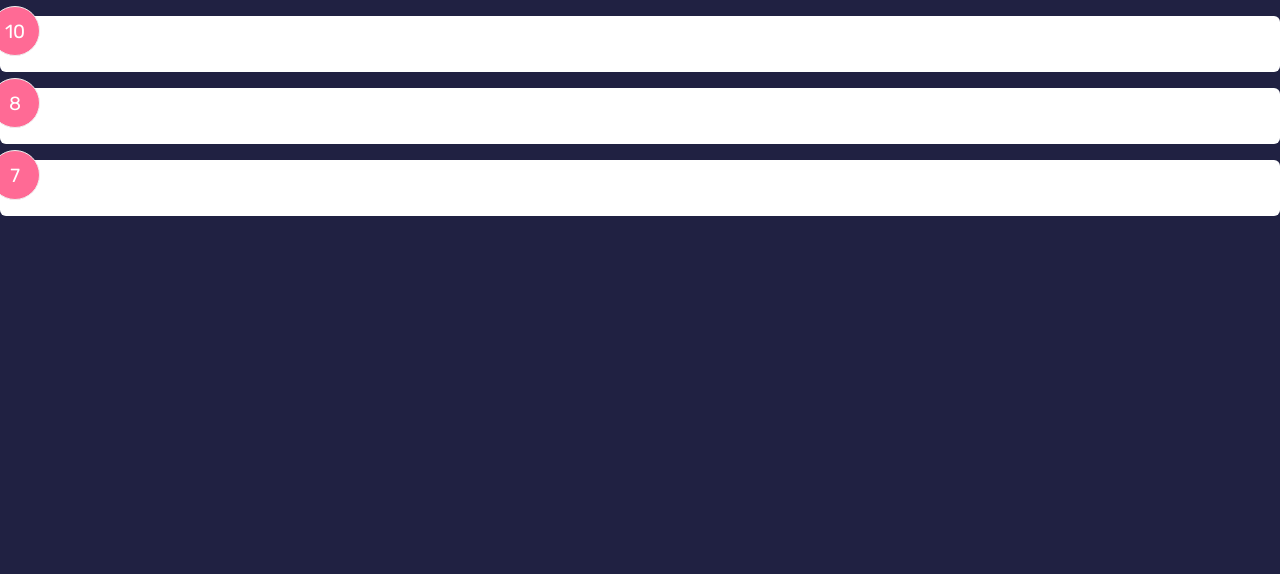
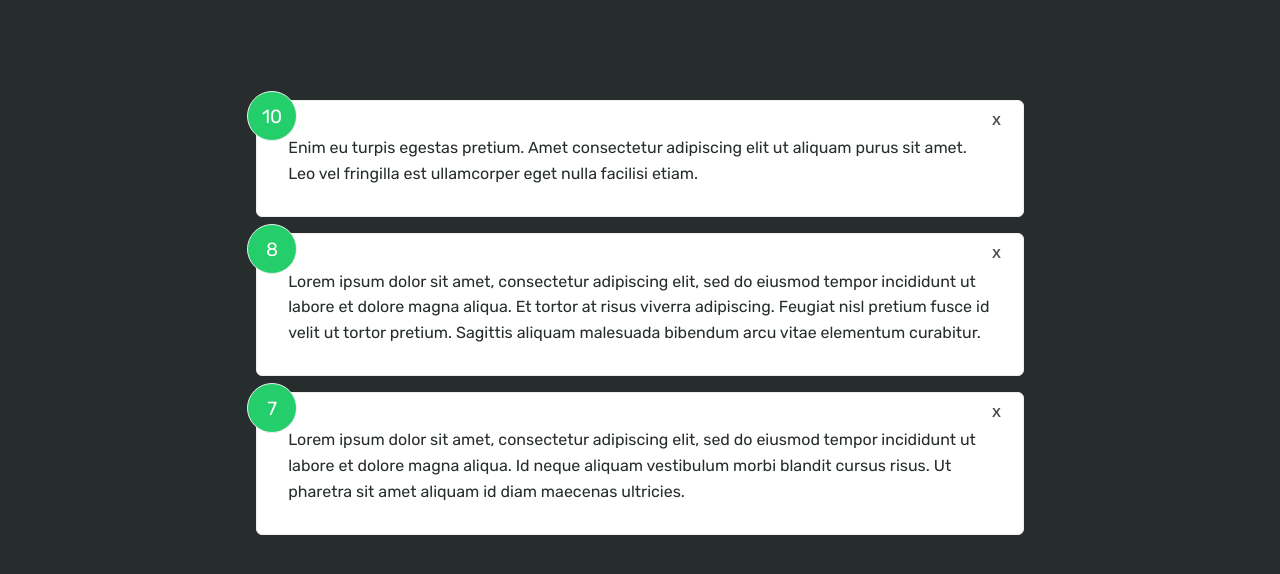
Before and after one commit to Brlaney/first-svelte-app, a Svelte app: page / in a window 1280 px wide. Shown: the top 574 px of the page. Built offline with nearby package versions, Linux system fonts and the light colour scheme.

Commit message:
40 minutes into tutorial

```diff
--- a/public/global.css
+++ b/public/global.css
@@ -9,7 +9,8 @@
 body {
 	font-family: 'Rubik', sans-serif;
 	line-height: 1.6;
-	background-color: #202142;
+	/* background-color: #202142; */
+	background-color: #272D2D;
 }
 
 ul {
--- a/src/App.svelte
+++ b/src/App.svelte
@@ -2,24 +2,20 @@
 	import FeedbackList from './components/FeedbackList.svelte'
 
 	let feedback = [
-		{
-			id: 1,
-			rating: 10,
-			text: 'Enim eu turpis egestas pretium. Amet consectetur adipiscing elit ut aliquam purus sit amet. Leo vel fringilla est ullamcorper eget nulla facilisi etiam.'
-		},
-		{
-			id: 2,
-			rating: 8,
-			text: 'Lorem ipsum dolor sit amet, consectetur adipiscing elit, sed do eiusmod tempor incididunt ut labore et dolore magna aliqua. Et tortor at risus viverra adipiscing. Feugiat nisl pretium fusce id velit ut tortor pretium. Sagittis aliquam malesuada bibendum arcu vitae elementum curabitur.'
-		},
-		{
-			id: 3,
-			rating: 7,
-			text: 'Lorem ipsum dolor sit amet, consectetur adipiscing elit, sed do eiusmod tempor incididunt ut labore et dolore magna aliqua. Id neque aliquam vestibulum morbi blandit cursus risus. Ut pharetra sit amet aliquam id diam maecenas ultricies.'
-		},
+		{ id: 1, rating: 10,text: 'Enim eu turpis egestas pretium. Amet consectetur adipiscing elit ut aliquam purus sit amet. Leo vel fringilla est ullamcorper eget nulla facilisi etiam.'},
+		{ id: 2, rating: 8,text: 'Lorem ipsum dolor sit amet, consectetur adipiscing elit, sed do eiusmod tempor incididunt ut labore et dolore magna aliqua. Et tortor at risus viverra adipiscing. Feugiat nisl pretium fusce id velit ut tortor pretium. Sagittis aliquam malesuada bibendum arcu vitae elementum curabitur.'},
+		{ id: 3, rating: 7,text: 'Lorem ipsum dolor sit amet, consectetur adipiscing elit, sed do eiusmod tempor incididunt ut labore et dolore magna aliqua. Id neque aliquam vestibulum morbi blandit cursus risus. Ut pharetra sit amet aliquam id diam maecenas ultricies.'},
 	]
+
+	const deleteFeedback = (e) => {
+		const itemId = e.detail
+		feedback = feedback.filter((item) => item.id != itemId)
+	}
 </script>
 
-<main>
-  <FeedbackList feedback={feedback} />
+<main class='container'>
+  <FeedbackList
+	  feedback={feedback}
+		on:delete-feedback={deleteFeedback}
+	/>
 </main>
--- a/src/components/Card.svelte
+++ b/src/components/Card.svelte
@@ -9,5 +9,6 @@
     padding: 1.75rem 1.25rem;
     margin: 1rem 0;
     position: relative;
+    border: 1px solid #eee;
   }
 </style>
--- a/src/components/FeedbackItem.svelte
+++ b/src/components/FeedbackItem.svelte
@@ -1,12 +1,25 @@
 <script>
+  import {createEventDispatcher} from 'svelte'
   import Card from './Card.svelte'
   export let item
+
+  const dispatch = createEventDispatcher()
+
+  const handleDelete = (itemId) => {
+    dispatch('delete-feedback', itemId)
+  }
 </script>
 
 <Card>
   <div class='num-display'>
     {item.rating}
   </div>
+  <button class='close' on:click={() => handleDelete(item.id)}>
+    X
+  </button>
+  <p class='text-display'>
+    {item.text}
+  </p>
 </Card>
 
 <style>
@@ -16,7 +29,8 @@
     left: -10px;
     width: 50px;
     height: 50px;
-    background: #ff6a95;
+    /* background: #ff6a95; */
+    background: #23CE6B;
     color: #fff;
     border: 1px #eee solid;
     border-radius: 50%;
@@ -24,4 +38,21 @@
     text-align: center;
     font-size: 19px;
   }
+
+  .close {
+    position: absolute;
+    top: 10px;
+    right: 20px;
+    padding: 2px;
+    cursor: pointer;
+    border: 0;
+    background: transparent;
+    font-weight: bold;
+    color: #50514F;
+  }
+
+  .text-display {
+    color: #272D2D;
+    padding: 0.4rem 0.7rem 0.1rem 0.7rem;
+  }
 </style>
--- a/src/components/FeedbackList.svelte
+++ b/src/components/FeedbackList.svelte
@@ -5,5 +5,5 @@
 </script>
 
 {#each feedback as fb (fb.id)}
-  <FeedbackItem item={fb} />
+  <FeedbackItem item={fb} on:delete-feedback />
 {/each}
```
